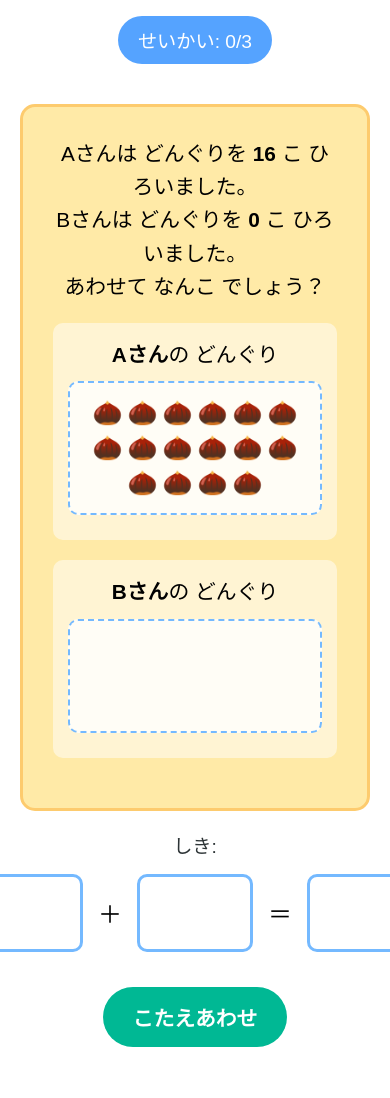
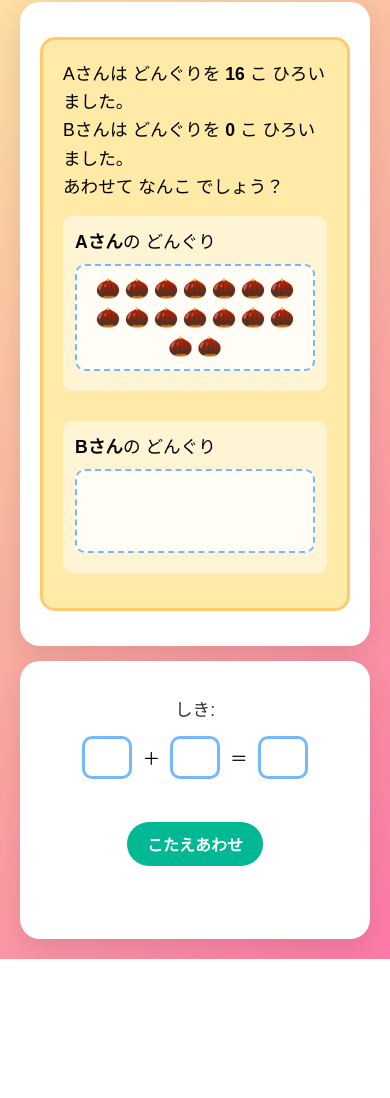
Before and after one commit to ashizawagas/tashizan00, a plain HTML site: page index.html in a window 390 px wide. Shown: the part 139-1237 px from the top of the page. After the commit the page ends 1098 px from the top, so only its background shows below. Drawn offline with Linux system fonts and the light colour scheme.

Commit message:
Update index.html

```diff
--- a/index.html
+++ b/index.html
@@ -14,21 +14,41 @@
 display: flex;
 flex-direction: column;
 align-items: center;
+box-sizing: border-box;
 }
-
-        .container {
-            max-width: 700px;
+.main-container {
+max-width: 1200px;
 width: 100%;
+display: flex;
+gap: 20px;
+min-height: calc(100vh - 120px);
+}
+.left-panel {
+flex: 1;
 background: white;
 border-radius: 20px;
 box-shadow: 0 10px 30px rgba(0,0,0,0.1);
-            padding: 30px;
-            text-align: center;
+padding: 20px;
 position: relative;
 overflow: hidden;
+display: flex;
+flex-direction: column;
 }
-
-        .container::before {
+.right-panel {
+flex: 0 0 350px;
+background: white;
+border-radius: 20px;
+box-shadow: 0 10px 30px rgba(0,0,0,0.1);
+padding: 20px;
+position: relative;
+overflow: hidden;
+display: flex;
+flex-direction: column;
+justify-content: center;
+}
+.container::before,
+.left-panel::before,
+.right-panel::before {
 content: '';
 position: absolute;
 top: -50%;
@@ -38,57 +58,59 @@
 background: radial-gradient(circle, rgba(255,255,255,0.1) 1px, transparent 1px);
 background-size: 20px 20px;
 animation: float 20s infinite linear;
+pointer-events: none;
 }
-
 @keyframes float {
 0% { transform: rotate(0deg) translate(-50%, -50%); }
 100% { transform: rotate(360deg) translate(-50%, -50%); }
 }
-
 h1 {
 color: #e17055;
-            font-size: 2.5em;
-            margin-bottom: 20px;
+font-size: 2em;
+margin-bottom: 15px;
 text-shadow: 2px 2px 4px rgba(0,0,0,0.1);
 position: relative;
 z-index: 1;
+text-align: center;
 }
-
 .score {
 background: #55a3ff;
 color: white;
-            padding: 10px 20px;
+padding: 8px 16px;
 border-radius: 50px;
-            font-size: 1.2em;
-            margin-bottom: 20px;
+font-size: 1em;
+margin-bottom: 15px;
 display: inline-block;
 position: relative;
 z-index: 1;
+text-align: center;
+align-self: center;
 }
-
 .problem {
 background: #ffeaa7;
-            padding: 30px;
+padding: 20px;
 border-radius: 15px;
-            margin: 20px 0;
-            font-size: 1.3em;
+margin: 15px 0;
+font-size: 1.1em;
 line-height: 1.6;
 border: 3px solid #fdcb6e;
 position: relative;
 z-index: 1;
+flex: 1;
+display: flex;
+flex-direction: column;
 }
-
 .person-section {
-            margin: 20px 0;
-            padding: 15px;
+margin: 15px 0;
+padding: 12px;
 background: rgba(255,255,255,0.5);
 border-radius: 10px;
+flex: 1;
 }
-
 .acorn-container {
-            min-height: 80px;
-            padding: 15px;
-            margin: 10px 0;
+min-height: 60px;
+padding: 10px;
+margin: 8px 0;
 background: rgba(255,255,255,0.8);
 border: 2px dashed #74b9ff;
 border-radius: 10px;
@@ -96,13 +118,12 @@
 flex-wrap: wrap;
 justify-content: center;
 align-items: center;
-            gap: 5px;
+gap: 4px;
 }
-
 .acorn {
-            width: 30px;
-            height: 30px;
-            font-size: 24px;
+width: 25px;
+height: 25px;
+font-size: 20px;
 display: flex;
 align-items: center;
 justify-content: center;
@@ -111,21 +132,18 @@
 transition: transform 0.2s ease;
 position: relative;
 }
-
 .acorn:hover {
 transform: scale(1.1);
 }
-
 .acorn.dragging {
 cursor: grabbing;
 transform: scale(1.2);
 z-index: 1000;
 }
-
 .workspace {
-            min-height: 100px;
-            padding: 20px;
-            margin: 20px 0;
+min-height: 80px;
+padding: 15px;
+margin: 15px 0;
 background: #e8f5ff;
 border: 3px dashed #74b9ff;
 border-radius: 15px;
@@ -133,11 +151,10 @@
 flex-wrap: wrap;
 justify-content: center;
 align-items: center;
-            gap: 5px;
+gap: 4px;
 position: relative;
 z-index: 1;
 }
-
 .workspace-label {
 position: absolute;
 top: -15px;
@@ -146,174 +163,199 @@
 color: white;
 padding: 5px 15px;
 border-radius: 15px;
-            font-size: 0.9em;
+font-size: 0.8em;
 }
-
 .input-group {
-            margin: 20px 0;
+margin: 15px 0;
 position: relative;
 z-index: 1;
 }
-
 .input-group label {
 display: block;
-            font-size: 1.2em;
+font-size: 1.1em;
 margin-bottom: 10px;
 color: #2d3436;
+text-align: center;
 }
-
 .formula-inputs {
 display: flex;
 align-items: center;
 justify-content: center;
-            gap: 10px;
-            font-size: 1.5em;
+gap: 8px;
+font-size: 1.3em;
+flex-wrap: wrap;
 }
-
 input {
-            font-size: 1.5em;
-            padding: 15px;
+font-size: 1.2em;
+padding: 10px;
 border: 3px solid #74b9ff;
 border-radius: 10px;
-            width: 80px;
+width: 60px;
 text-align: center;
 margin: 5px;
+box-sizing: border-box;
 }
-
 /* spinnerを非表示 */
 input[type="number"]::-webkit-outer-spin-button,
 input[type="number"]::-webkit-inner-spin-button {
 -webkit-appearance: none;
 margin: 0;
 }
-
 input[type="number"] {
 -moz-appearance: textfield;
 }
-
 input:focus {
 outline: none;
 border-color: #0984e3;
 box-shadow: 0 0 10px rgba(116, 185, 255, 0.5);
 }
-
 .buttons {
-            margin: 20px 0;
+margin: 15px 0;
 position: relative;
 z-index: 1;
+text-align: center;
 }
-
 button {
-            font-size: 1.3em;
-            padding: 15px 30px;
-            margin: 10px;
+font-size: 1.1em;
+padding: 12px 24px;
+margin: 8px;
 border: none;
 border-radius: 50px;
 cursor: pointer;
 transition: all 0.3s ease;
 font-weight: bold;
 }
-
 .check-btn {
 background: #00b894;
 color: white;
 }
-
 .check-btn:hover {
 background: #00a085;
 transform: translateY(-2px);
 }
-
 .next-btn {
 background: #fdcb6e;
 color: #2d3436;
 }
-
 .next-btn:hover {
 background: #e17055;
 color: white;
 transform: translateY(-2px);
 }
-
 .result {
-            font-size: 1.5em;
-            margin: 20px 0;
-            padding: 20px;
+font-size: 1.2em;
+margin: 15px 0;
+padding: 15px;
 border-radius: 10px;
 font-weight: bold;
 position: relative;
 z-index: 1;
+text-align: center;
 }
-
 .correct {
 background: #d1f2eb;
 color: #00b894;
 border: 2px solid #00b894;
 }
-
 .incorrect {
 background: #fadbd8;
 color: #e74c3c;
 border: 2px solid #e74c3c;
 }
-
 .clear {
 background: #e8f5e8;
 color: #27ae60;
 border: 3px solid #27ae60;
-            font-size: 2em;
+font-size: 1.5em;
 animation: bounce 1s infinite;
+text-align: center;
 }
-
 @keyframes bounce {
 0%, 20%, 50%, 80%, 100% { transform: translateY(0); }
 40% { transform: translateY(-10px); }
 60% { transform: translateY(-5px); }
 }
-
 .restart-btn {
 background: #6c5ce7;
 color: white;
 }
-
 .restart-btn:hover {
 background: #5f3dc4;
 transform: translateY(-2px);
 }
-
 .hidden {
 display: none;
 }
-
 .drop-zone {
 border-color: #00b894 !important;
 background: rgba(0, 184, 148, 0.1) !important;
 }
+.clear-area {
+position: absolute;
+top: 50%;
+left: 50%;
+transform: translate(-50%, -50%);
+background: white;
+border-radius: 20px;
+padding: 30px;
+box-shadow: 0 15px 40px rgba(0,0,0,0.2);
+z-index: 1000;
+text-align: center;
+}
+/* レスポンシブ対応 */
+@media (max-width: 768px) {
+.main-container {
+flex-direction: column;
+gap: 15px;
+}
+.right-panel {
+flex: none;
+}
+h1 {
+font-size: 1.5em;
+}
+.formula-inputs {
+font-size: 1.1em;
+gap: 5px;
+}
+input {
+width: 50px;
+font-size: 1em;
+padding: 8px;
+}
+button {
+font-size: 1em;
+padding: 10px 20px;
+}
+}
 </style>
 </head>
 <body>
-    <div class="container">
 <h1>🌰 たしざん１ 🌰</h1>
-
 <div class="score">
 せいかい: <span id="correct-count">0</span>/3
 </div>
 
+<div class="main-container">
+<!-- 左側パネル：問題文とどんぐり -->
+<div class="left-panel">
 <div id="problem-area">
 <div class="problem">
 <div id="problem-text"></div>
-
 <div class="person-section">
 <div><strong id="person-a-name">Aさん</strong>の どんぐり</div>
 <div class="acorn-container" id="acorns-a"></div>
 </div>
-
 <div class="person-section">
 <div><strong id="person-b-name">Bさん</strong>の どんぐり</div>
 <div class="acorn-container" id="acorns-b"></div>
 </div>
 </div>
+</div>
+</div>
 
+<!-- 右側パネル：式の入力とボタン -->
+<div class="right-panel">
 <div class="input-group">
 <label>しき:</label>
 <div class="formula-inputs">
@@ -324,25 +366,23 @@
 <input type="number" id="answer-input" min="0" max="30">
 </div>
 </div>
-
 <div class="buttons">
 <button class="check-btn" onclick="checkAnswer()">こたえあわせ</button>
 </div>
-
 <div id="result" class="result hidden"></div>
-
 <div class="buttons">
 <button class="next-btn hidden" id="next-btn" onclick="nextProblem()">つぎのもんだい</button>
 </div>
 </div>
+</div>
 
-        <div id="clear-area" class="hidden">
+<!-- クリア画面 -->
+<div id="clear-area" class="clear-area hidden">
 <div class="result clear">
 🎉 おめでとう！ 🎉<br>
 ぜんぶせいかいです！
 </div>
 <button class="restart-btn" onclick="restartGame()">もういちど</button>
-        </div>
 </div>
 
 <script>
@@ -355,7 +395,6 @@
 function generateProblem() {
 let sum = Math.floor(Math.random() * 18) + 2; // 2-19の合計
 let a, b;
-
 if (sum >= 11) {
 // 合計が11-19の場合、aは10以上、bは9以下
 a = Math.floor(Math.random() * (sum - 9)) + 10;
@@ -387,17 +426,14 @@
 function createAcorns(containerId, count) {
 const container = document.getElementById(containerId);
 container.innerHTML = '';
-
 for (let i = 0; i < count; i++) {
 const acorn = document.createElement('div');
 acorn.className = 'acorn';
 acorn.innerHTML = '🌰';
 acorn.dataset.containerId = containerId;
 acorn.dataset.index = i;
-
 // マウスイベントでドラッグを実装
 acorn.addEventListener('mousedown', handleMouseDown);
-
 container.appendChild(acorn);
 }
 }
@@ -409,11 +445,9 @@
 isDragging = true;
 draggedElement = e.target;
 e.target.classList.add('dragging');
-
 const rect = e.target.getBoundingClientRect();
 dragOffset.x = e.clientX - rect.left - rect.width / 2;
 dragOffset.y = e.clientY - rect.top - rect.height / 2;
-
 document.addEventListener('mousemove', handleMouseMove);
 document.addEventListener('mouseup', handleMouseUp);
 e.preventDefault();
@@ -421,7 +455,6 @@
 
 function handleMouseMove(e) {
 if (!isDragging || !draggedElement) return;
-
 draggedElement.style.position = 'fixed';
 draggedElement.style.left = (e.clientX - dragOffset.x) + 'px';
 draggedElement.style.top = (e.clientY - dragOffset.y) + 'px';
@@ -430,7 +463,6 @@
 
 function handleMouseUp(e) {
 if (!isDragging || !draggedElement) return;
-
 isDragging = false;
 draggedElement.classList.remove('dragging');
 
@@ -444,7 +476,6 @@
 draggedElement.style.left = '';
 draggedElement.style.top = '';
 draggedElement.style.zIndex = '';
-
 dropZone.appendChild(draggedElement);
 } else {
 // 元の位置に戻す
@@ -472,6 +503,7 @@
 this.classList.add('drop-zone');
 }
 });
+
 zone.addEventListener('mouseleave', function() {
 this.classList.remove('drop-zone');
 });
@@ -497,10 +529,8 @@
 resultDiv.className = 'result correct';
 resultDiv.innerHTML = '🎉 せいかい！ よくできました！';
 document.getElementById('correct-count').textContent = correctCount;
-
 if (correctCount >= totalProblems) {
 setTimeout(() => {
-                        document.getElementById('problem-area').classList.add('hidden');
 document.getElementById('clear-area').classList.remove('hidden');
 }, 1500);
 } else {
@@ -536,7 +566,6 @@
 function restartGame() {
 correctCount = 0;
 document.getElementById('correct-count').textContent = correctCount;
-            document.getElementById('problem-area').classList.remove('hidden');
 document.getElementById('clear-area').classList.add('hidden');
 nextProblem();
 }
```
Lines whose indentation alone changed are shown as unchanged.
